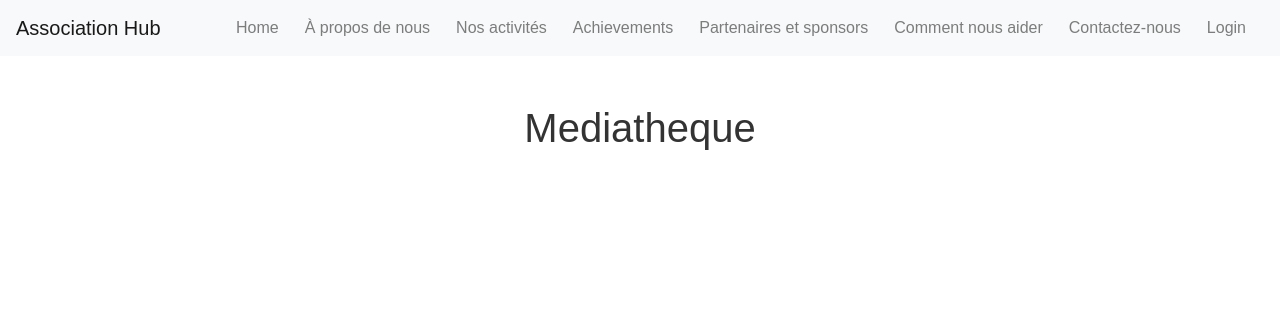
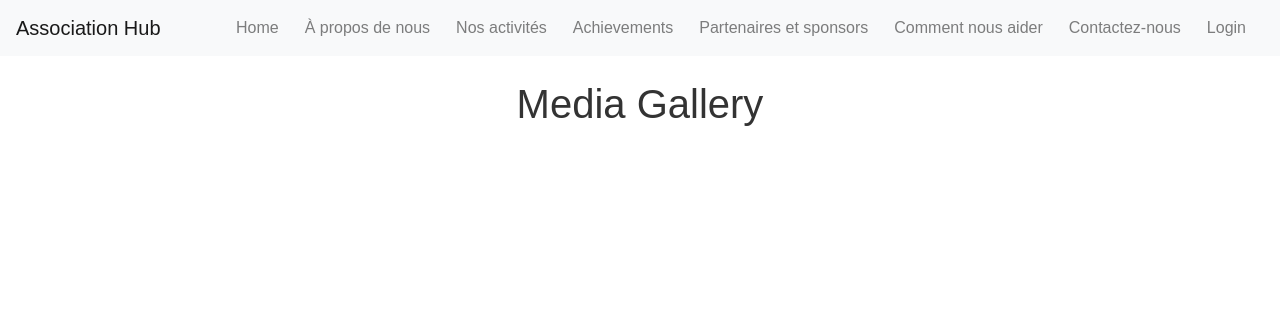
Before and after one commit to vapeasnl/appweb, a Flask app: template association/association_v1/app/templates/media.html in a window 1280 px wide. Shown: the top 316 px of the page. Run offline with Flask 3, Linux system fonts and the light colour scheme; the template is opened without the code that fills it, so the values that code supplies are empty; some libraries are stand-ins or nearby versions.

Commit message:
Update media.html

```diff
--- a/association/association_v1/app/templates/media.html
+++ b/association/association_v1/app/templates/media.html
@@ -1,20 +1,20 @@
 {% extends 'base.html' %}
 
 {% block content %}
-<div class="container my-5">
-    <h1 class="mb-4">Mediatheque</h1>
+<h1>Media Gallery</h1>
+
 <div class="row">
     {% for media in media_list %}
-        <div class="col-md-4">
-            <div class="card mb-4">
+    <div class="col-md-4 mb-4">
+        <div class="card">
             <img src="{{ media.file_url }}" class="card-img-top" alt="{{ media.title }}">
             <div class="card-body">
                 <h5 class="card-title">{{ media.title }}</h5>
                 <p class="card-text">{{ media.description }}</p>
+                <p class="card-text"><small class="text-muted">Uploaded on {{ media.upload_date }}</small></p>
             </div>
         </div>
     </div>
     {% endfor %}
 </div>
-</div>
 {% endblock %}
```
Lines whose indentation alone changed are shown as unchanged.
